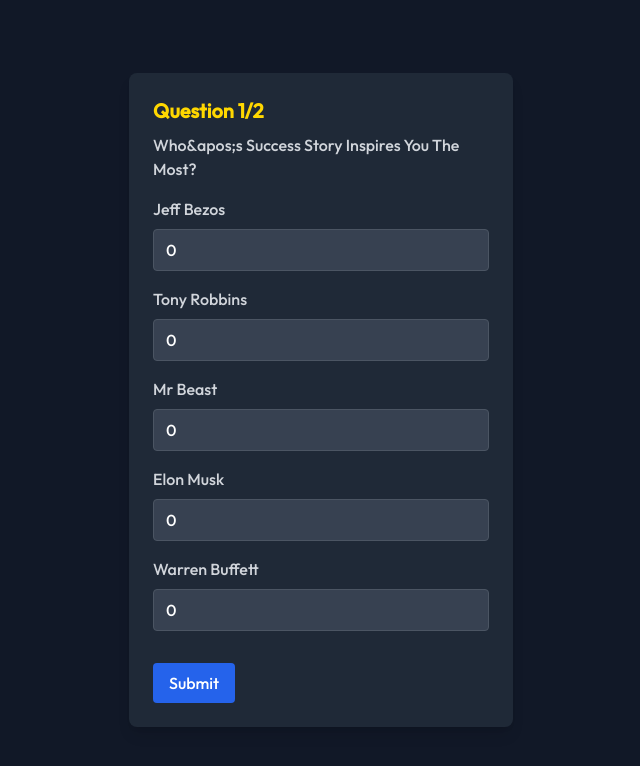
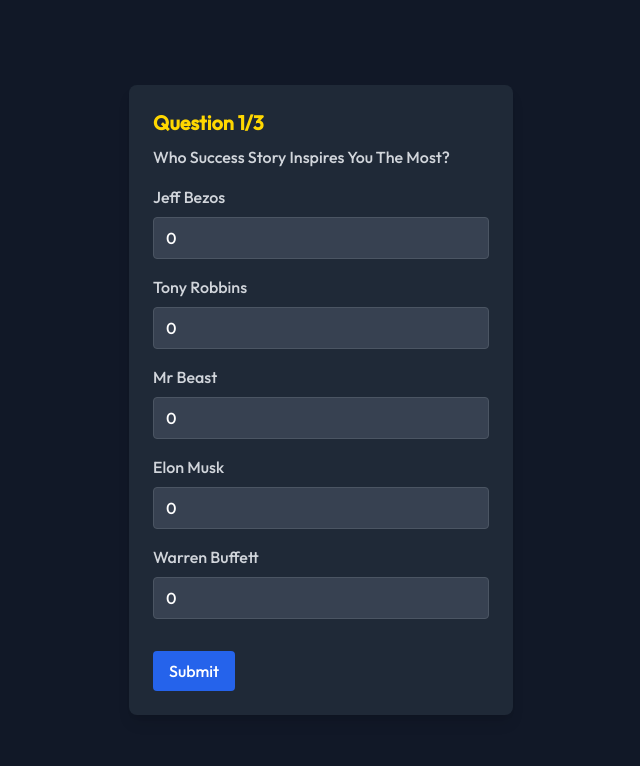
Before and after one commit to richardagaya/landingpage, a Next.js app: page /Quiz in a window 1280 px wide. Shown: the top 766 px of the page, without its empty margins (319-959 px from the left). Built offline with nearby package versions, Linux system fonts and the light colour scheme.

Commit message:
update quiz page

```diff
--- a/app/Quiz/page.tsx
+++ b/app/Quiz/page.tsx
@@ -33,7 +33,7 @@
 
 const questions: Question[] = [
   {
-    questionText: "Who&apos;s Success Story Inspires You The Most?",
+    questionText: "Who Success Story Inspires You The Most?",
     type: "scoring",
     answers: [
       { id: "1", text: "Jeff Bezos" },
@@ -46,6 +46,18 @@
   {
     questionText:
       "It takes 1000 hours to gain financial freedom in any skill. Which of these industries do you have the most experience in?",
+    type: "ranking",
+    answers: [
+      { id: "6", text: "Ecommerce" },
+      { id: "7", text: "Sales" },
+      { id: "8", text: "Content creation" },
+      { id: "9", text: "Software development" },
+      { id: "10", text: "Trading" },
+    ],
+  },
+  {
+    questionText:
+      "Which industry would you be most excited to gain skill in?",
     type: "ranking",
     answers: [
       { id: "6", text: "Ecommerce" },
```
